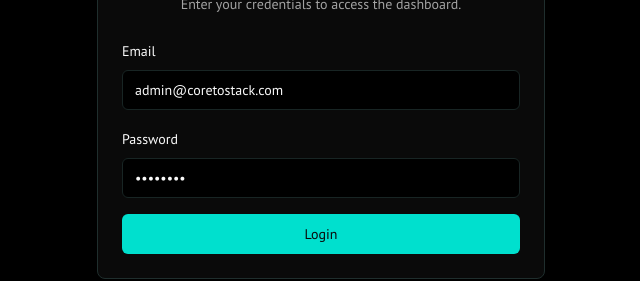
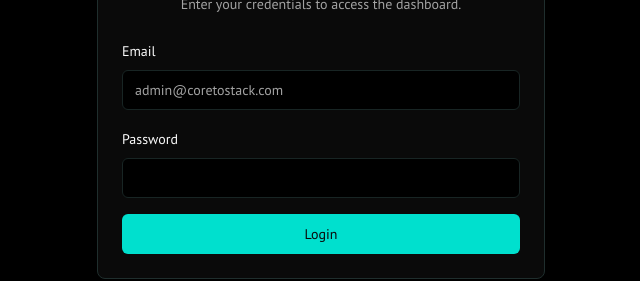
Before and after one commit to zobi404/coretostack, a Next.js app: page /login in a window 1280 px wide. Shown: the part 317-598 px from the top of the page, without its empty margins (319-959 px from the left). Built offline with nearby package versions, Linux system fonts and the light colour scheme; no server answers; a web font is replaced by a local one.

Commit message:
update admin login

```diff
--- a/src/components/auth/LoginForm.tsx
+++ b/src/components/auth/LoginForm.tsx
@@ -13,8 +13,8 @@ import { useState } from "react";
 export function LoginForm() {
   const router = useRouter();
   const { toast } = useToast();
-  const [email, setEmail] = useState("admin@coretostack.com");
-  const [password, setPassword] = useState("password");
+  const [email, setEmail] = useState();
+  const [password, setPassword] = useState();
   const [isLoading, setIsLoading] = useState(false);
 
   const handleSubmit = async (event: React.FormEvent<HTMLFormElement>) => {
```
